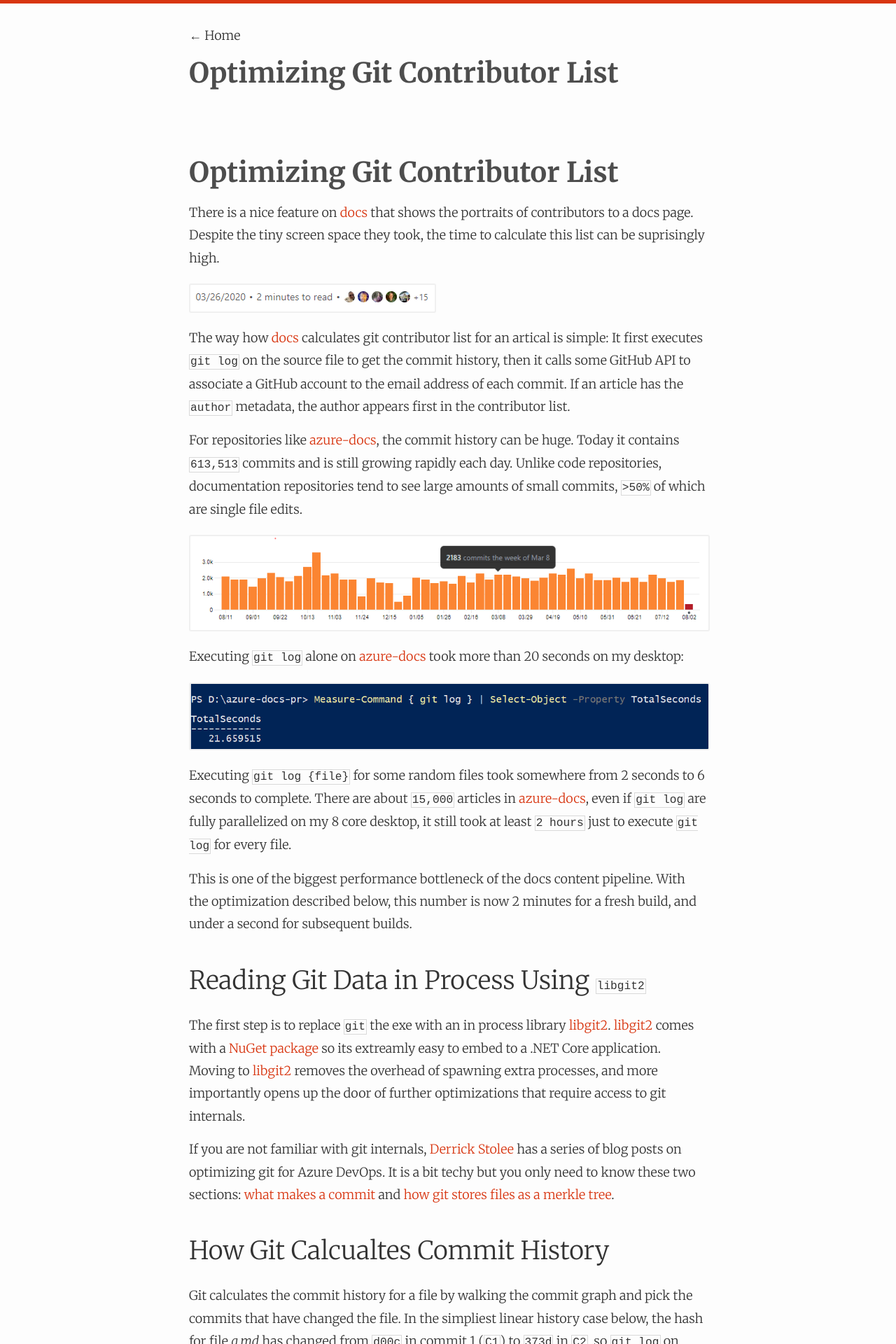
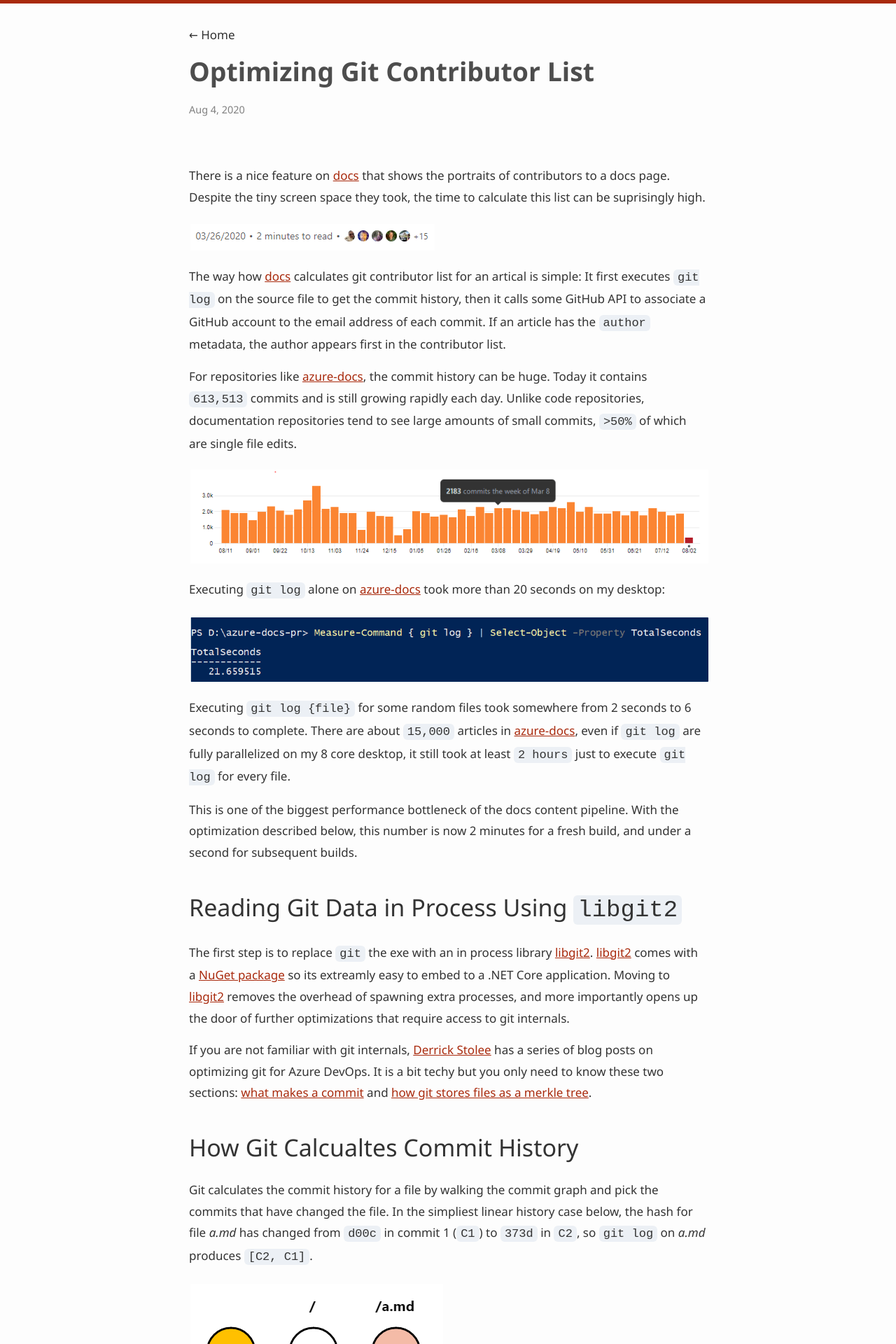
Before and after one commit to yufeih/yufeih.github.io, a Jekyll site: the page built from _posts/2020-08-04-optimize-git-commit-history.md, in a window 1280 px wide. Shown: the top 1920 px of the page at 70% size. Built offline with Jekyll 4.4.1, drawn with Linux system fonts in a browser that asks for light colours; nearby versions of some CDN libraries; comment, search, counter and statistics services are not loaded.

Commit message:
update style

```diff
--- a/2020-08-04-optimize-git-commit-history.md
+++ b/_posts/2020-08-04-optimize-git-commit-history.md
@@ -2,8 +2,6 @@
 layout: post
 title: Optimizing Git Contributor List
 ---
-
-# Optimizing Git Contributor List
 
 There is a nice feature on [docs] that shows the portraits of contributors to a docs page. Despite the tiny screen space they took, the time to calculate this list can be suprisingly high.
 
--- a/_sass/moving.scss
+++ b/_sass/moving.scss
@@ -2,8 +2,8 @@
 
 // Define defaults for each variable.
 
-$base-font-family: "Merriweather", serif;
-$base-font-size: 18px !default;
+$base-font-family: "Segoe UI","Segoe UI Web Regular","Segoe UI Regular WestEuropean","Segoe UI",Tahoma,Arial,Roboto,"Helvetica Neue",sans-serif,"Apple Color Emoji","Segoe UI Emoji","Segoe UI Symbol";
+$base-font-size: 17px !default;
 $base-font-weight: 200 !default;
 $small-font-size: $base-font-size * 0.85 !default;
 $base-line-height: 1.8 !default;
@@ -13,12 +13,11 @@
 
 $text-color: #333 !default;
 $background-color: #fdfdfd !default;
-$brand-color: #D83611 !default;
+$brand-color: darken(#D83611, 10%) !default;
 
 $grey-color: #828282 !default;
 $grey-color-light: lighten($grey-color, 40%) !default;
 $grey-color-dark: darken($grey-color, 25%) !default;
-$orange-color: #f66a0a !default;
 $table-text-align: left !default;
 
 // Width of the content area
--- a/_sass/moving/_base.scss
+++ b/_sass/moving/_base.scss
@@ -105,7 +105,6 @@
   margin-top: 5px;
   padding: 2px 2px;
   border-radius: 3px;
-  background-color: lighten($grey-color-light, 3%);
   max-width: 100%;
   vertical-align: middle;
 }
@@ -154,11 +153,7 @@
   */
 a {
   color: $brand-color;
-  text-decoration: none;
-
-  &:hover {
-    text-decoration: underline;
-  }
+  text-decoration: underline;
 }
 
 /**
@@ -169,11 +164,6 @@
   border-left: 4px solid $grey-color-light;
   padding-left: $spacing-unit / 2;
   @include relative-font-size(1);
-  letter-spacing: -1px;
-
-@media (max-width: 600px) {
-  @include relative-font-size(0.8);
-}
 
   > :last-child {
     margin-bottom: 0;
@@ -185,16 +175,16 @@
   */
 pre,
 code {
-  @include relative-font-size(0.9);
-  border: 1px solid darken($grey-color-light, 6%);
+  border-radius: 6px;
+  background-color: darken(#f6f8fa, 3%);
 }
 
 code {
-  padding: 1px 1px;
+  padding: 2px 6px;
 }
 
 pre {
-  padding: 2px 2px;
+  padding: 12px 12px;
   overflow-x: auto;
 
   > code {
@@ -237,10 +227,6 @@
   * Icons
   */
 
-.orange {
-  color: $orange-color;
-}
-
 .grey {
   color: $grey-color;
 }
--- a/_sass/moving/_layout.scss
+++ b/_sass/moving/_layout.scss
@@ -194,12 +194,7 @@
 .post-meta {
   display: inline-block;
   min-width: 60px;
-
-  @media (max-width: 500px) {
-    @include relative-font-size(0.8);
-  }
-
-  @include relative-font-size(1);
+  @include relative-font-size(0.85);
   color: lighten($text-color, 30%);
 }
 
```
